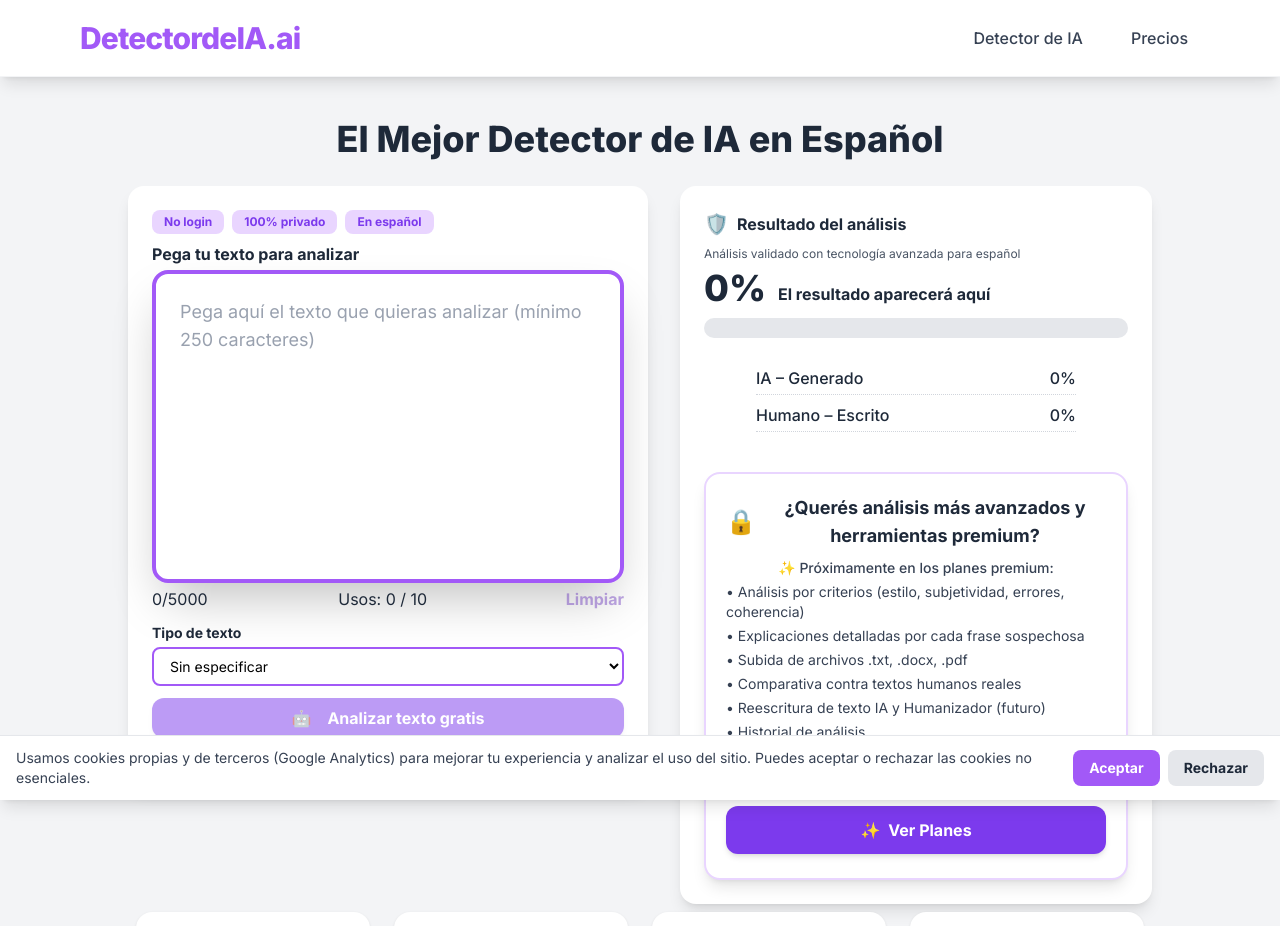
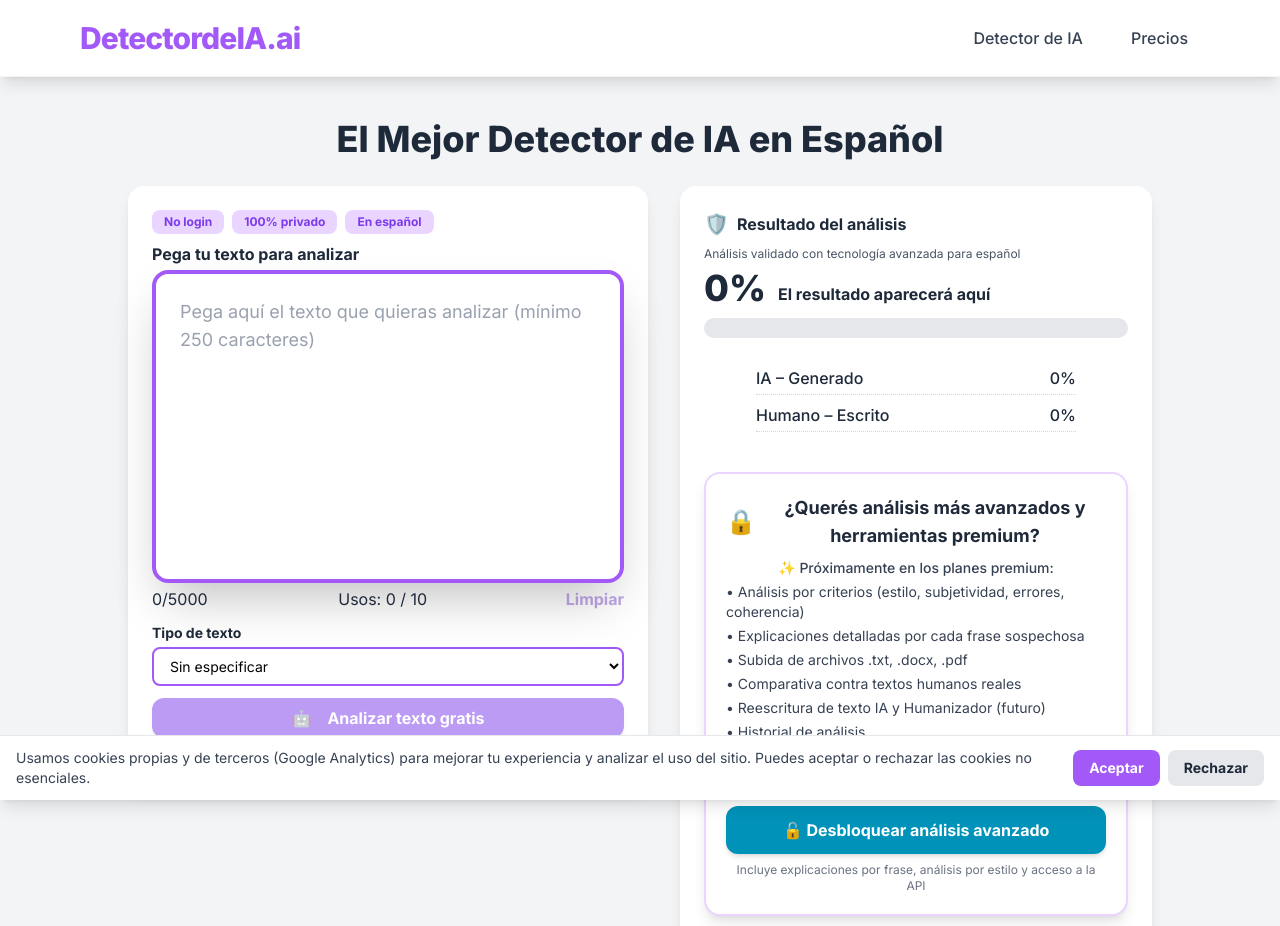
Before and after one commit to pmagustinparis/detectordeia, a Next.js app: page / in a window 1280 px wide. Shown: the top 926 px of the page. Built offline with nearby package versions, Linux system fonts and the light colour scheme.

Commit message:
Mejora CTA premium: botón compacto más visible, bloque completo al final, estructura igual a landings de países. Ajustes visuales y UX en todas las vistas.

```diff
--- a/src/app/HomePageClient.tsx
+++ b/src/app/HomePageClient.tsx
@@ -84,7 +84,7 @@ const premiumTextos = {
     'Acceso vía API para automatizar análisis',
   ],
   precio: '💰 Desde $7/mes – Planes Starter y Pro',
-  cta: 'Ver Planes',
+  cta: '🔓 Desbloquear análisis avanzado',
   aviso: '📝 Te avisaremos cuando los planes estén disponibles',
 };
 const premiumCompactTextos = {
@@ -94,7 +94,7 @@ const premiumCompactTextos = {
     'Subida de archivos y API',
     'Desde $7/mes',
   ],
-  cta: 'Ver Planes',
+  cta: '🔓 Desbloquear análisis avanzado',
   aviso: '📝 Te avisaremos cuando estén disponibles',
 };
 
@@ -253,7 +253,7 @@ export default function HomePageClient() { // Renombrado de Home a HomePageClien
             {limitReached && (
               <div className="flex flex-col items-center gap-2 p-2 bg-red-50 rounded-lg border border-red-200 mt-1">
                 <span className="text-red-700 font-semibold flex items-center gap-2 text-xs"><span>🚫</span>Has alcanzado el límite de {DAILY_LIMIT} análisis gratuitos hoy.</span>
-                <button className="mt-1 bg-[#7c3aed] hover:bg-[#5b21b6] text-white font-bold py-1 px-3 rounded-xl shadow-md transition-all text-xs">Desbloquear más análisis (próximamente)</button>
+                <a href="/pricing" className="mt-1 bg-cyan-600 hover:bg-cyan-700 text-white font-bold py-2 px-3 rounded-xl shadow-md transition-all text-xs">🔓 Desbloquear análisis avanzado</a>
               </div>
             )}
             <button
@@ -353,6 +353,16 @@ export default function HomePageClient() { // Renombrado de Home a HomePageClien
                       <div className="border-dotted border-b border-gray-300" />
                     </div>
                   )}
+                  {/* CTA premium compacto inmediatamente después del resultado principal */}
+                  <div className="w-full flex flex-col items-center my-3">
+                    <a
+                      href="/pricing"
+                      className="w-full bg-cyan-600 hover:bg-cyan-700 text-white font-bold py-2 rounded-xl shadow-md transition-all text-base text-center"
+                    >
+                      🔓 Desbloquear análisis avanzado
+                    </a>
+                    <p className="text-xs text-gray-500 mt-1">Incluye explicaciones por frase, análisis por estilo y acceso a la API</p>
+                  </div>
                   {/* Mostrar huellas lingüísticas solo si existen */}
                   {result.linguistic_footprints && result.linguistic_footprints.length > 0 && (
                     <div className="w-full max-w-xl mb-2">
@@ -385,12 +395,21 @@ export default function HomePageClient() { // Renombrado de Home a HomePageClien
                       </Tooltip>
                     )}
                   </div>
+
                   {/* Próximamente: Reescribir como texto humano */}
                   <div className="bg-gray-100 text-gray-500 rounded-lg px-4 py-2 text-sm font-medium mb-2">
                     Próximamente: Reescribir como texto humano 🤖➡️👤
                   </div>
                   <div className="text-xs text-gray-500 mt-2 mb-1">Ningún detector es 100% infalible. Usa el resultado como orientación.</div>
-                  {/* Bloque premium compacto al final cuando hay resultado */}
+                  {/* Bloque de feedback */}
+                  {!feedbackSent && result && (
+                    <FeedbackBlock
+                      originalText={text}
+                      result={result.probability}
+                      onSent={() => setFeedbackSent(true)}
+                    />
+                  )}
+                  {result && (
                     <div className="mt-6 mb-2 bg-white border border-[#e9d5ff] rounded-xl shadow p-4 flex flex-col items-center text-center">
                       <div className="flex items-center gap-2 mb-1">
                         <span className="text-xl text-[#a259f7]">🔒</span>
@@ -405,18 +424,12 @@ export default function HomePageClient() { // Renombrado de Home a HomePageClien
                       </div>
                       <a
                         href="/pricing"
-                      className="w-full bg-[#7c3aed] hover:bg-[#6d28d9] text-white font-bold py-2 px-4 rounded-xl shadow-md transition-all text-sm flex items-center justify-center gap-2 mb-1 text-center"
+                        className="w-full bg-cyan-600 hover:bg-cyan-700 text-white font-bold py-3 px-4 rounded-xl shadow-md transition-all text-sm flex items-center justify-center gap-2 mb-2 text-center"
                       >
-                      <span>✨</span> Ver Planes
+                        🔓 Desbloquear análisis avanzado
                       </a>
+                      <p className="text-xs text-gray-500">Incluye explicaciones por frase, análisis por estilo y acceso a la API</p>
                     </div>
-                  {/* Bloque de feedback */}
-                  {!feedbackSent && result && (
-                    <FeedbackBlock
-                      originalText={text}
-                      result={result.probability}
-                      onSent={() => setFeedbackSent(true)}
-                    />
                   )}
                 </>
               ) : (
--- a/src/app/components/DetectorMain.tsx
+++ b/src/app/components/DetectorMain.tsx
@@ -78,7 +78,7 @@ const premiumTextos = {
     'Acceso vía API para automatizar análisis',
   ],
   precio: '💰 Desde $7/mes – Planes Starter y Pro',
-  cta: 'Ver Planes',
+  cta: '🔓 Desbloquear análisis avanzado',
   aviso: '📝 Te avisaremos cuando los planes estén disponibles',
 };
 const premiumCompactTextos = {
@@ -88,7 +88,7 @@ const premiumCompactTextos = {
     'Subida de archivos y API',
     'Desde $7/mes',
   ],
-  cta: 'Ver Planes',
+  cta: '🔓 Desbloquear análisis avanzado',
   aviso: '📝 Te avisaremos cuando estén disponibles',
 };
 
@@ -236,7 +236,7 @@ export default function DetectorMain({
           {limitReached && (
             <div className="flex flex-col items-center gap-2 p-2 bg-red-50 rounded-lg border border-red-200 mt-1">
               <span className="text-red-700 font-semibold flex items-center gap-2 text-xs"><span>🚫</span>Has alcanzado el límite de {DAILY_LIMIT} análisis gratuitos hoy.</span>
-              <a href="/pricing" className="mt-1 bg-[#7c3aed] hover:bg-[#5b21b6] text-white font-bold py-1 px-3 rounded-xl shadow-md transition-all text-xs">Ver Planes</a>
+              <a href="/pricing" className="mt-1 bg-cyan-600 hover:bg-cyan-700 text-white font-bold py-2 px-3 rounded-xl shadow-md transition-all text-xs">🔓 Desbloquear análisis avanzado</a>
             </div>
           )}
           <button
@@ -291,6 +291,18 @@ export default function DetectorMain({
                     "El texto muestra variación natural en el estilo, uso de lenguaje coloquial y elementos subjetivos, características típicas de contenido escrito por humanos."}
                 </div>
                 <ConfidenceBar value={result.probability} />
+
+                {/* CTA premium compacto inmediatamente después del resultado principal */}
+                <div className="w-full flex flex-col items-center my-3">
+                  <a
+                    href="/pricing"
+                    className="w-full bg-cyan-600 hover:bg-cyan-700 text-white font-bold py-2 rounded-xl shadow-md transition-all text-base text-center"
+                  >
+                    🔓 Desbloquear análisis avanzado
+                  </a>
+                  <p className="text-xs text-gray-500 mt-1">Incluye explicaciones por frase, análisis por estilo y acceso a la API</p>
+                </div>
+
                 {/* Interpretación explicativa */}
                 {result.interpretation && (
                   <div className="mt-2 text-sm text-gray-600 italic">
@@ -380,10 +392,11 @@ export default function DetectorMain({
                   </div>
                   <a
                     href="/pricing"
-                    className="w-full bg-[#7c3aed] hover:bg-[#6d28d9] text-white font-bold py-2 px-4 rounded-xl shadow-md transition-all text-sm flex items-center justify-center gap-2 mb-1 text-center"
+                    className="w-full bg-cyan-600 hover:bg-cyan-700 text-white font-bold py-3 px-4 rounded-xl shadow-md transition-all text-sm flex items-center justify-center gap-2 mb-2 text-center"
                   >
-                    <span>✨</span> Ver Planes
+                    🔓 Desbloquear análisis avanzado
                   </a>
+                  <p className="text-xs text-gray-500">Incluye explicaciones por frase, análisis por estilo y acceso a la API</p>
                 </div>
                 {/* Bloque de feedback */}
                 {!feedbackSent && result && (
--- a/src/app/components/PremiumUpsellBlock.tsx
+++ b/src/app/components/PremiumUpsellBlock.tsx
@@ -26,10 +26,11 @@ const PremiumUpsellBlock: React.FC<PremiumUpsellBlockProps> = ({ textos }) => (
     </div>
     <a
       href="/pricing"
-      className="w-full bg-[#7c3aed] hover:bg-[#6d28d9] text-white font-bold py-3 px-6 rounded-xl shadow-md transition-all text-base flex items-center justify-center gap-2 mb-1"
+      className="w-full bg-cyan-600 hover:bg-cyan-700 text-white font-bold py-3 px-6 rounded-xl shadow-md transition-all text-base flex items-center justify-center gap-2 mb-2"
     >
-      <span>✨</span> {textos.cta}
+      {textos.cta}
     </a>
+    <p className="text-xs text-gray-500">Incluye explicaciones por frase, análisis por estilo y acceso a la API</p>
   </div>
 );
 
--- a/src/app/components/PremiumUpsellCompact.tsx
+++ b/src/app/components/PremiumUpsellCompact.tsx
@@ -22,11 +22,11 @@ const PremiumUpsellCompact: React.FC<PremiumUpsellCompactProps> = ({ textos }) =
     </div>
     <a
       href="/pricing"
-      className="w-full bg-[#7c3aed] hover:bg-[#6d28d9] text-white font-bold py-2 px-4 rounded-xl shadow-md transition-all text-sm flex items-center justify-center gap-2 mb-1"
+      className="w-full bg-cyan-600 hover:bg-cyan-700 text-white font-bold py-3 px-4 rounded-xl shadow-md transition-all text-sm flex items-center justify-center gap-2 mb-2"
     >
-      <span>✨</span> {textos.cta}
+      {textos.cta}
     </a>
-    <div className="text-xs text-gray-500">{textos.aviso}</div>
+    <p className="text-xs text-gray-500">Incluye explicaciones por frase, análisis por estilo y acceso a la API</p>
   </div>
 );
 
--- a/src/app/precios/page.tsx
+++ b/src/app/precios/page.tsx
@@ -19,7 +19,7 @@ export default function PreciosPage() {
         <span>Máximo 500 caracteres por análisis</span>
       </li>
     </ul>
-    <a href="/" className="block w-full text-center bg-[#a259f7] hover:bg-[#7c3aed] text-white font-semibold py-3 px-6 rounded-lg transition-colors">
+    <a href="/" className="block w-full text-center bg-cyan-600 hover:bg-cyan-700 text-white font-semibold py-3 px-6 rounded-lg transition-colors">
       Probar Ahora
     </a>
   </div>
@@ -41,9 +41,10 @@ export default function PreciosPage() {
         <span>Hasta 10,000 caracteres por análisis</span>
       </li>
     </ul>
-    <a href="/premium" className="block w-full text-center bg-[#a259f7] hover:bg-[#7c3aed] text-white font-semibold py-3 px-6 rounded-lg transition-colors">
-      Upgrade a Premium
+    <a href="/premium" className="block w-full text-center bg-cyan-600 hover:bg-cyan-700 text-white font-semibold py-3 px-6 rounded-lg transition-colors">
+      🔓 Desbloquear análisis avanzado
     </a>
+    <p className="text-xs text-gray-500 mt-2 text-center">Incluye explicaciones por frase, análisis por estilo y acceso a la API</p>
   </div>
 </div>
   );
--- a/src/app/pricing/PricingPageClient.tsx
+++ b/src/app/pricing/PricingPageClient.tsx
@@ -119,11 +119,12 @@ export default function PricingPageClient() { // Renombrado
           </ul>
           <button
             onClick={() => openModal('Starter')}
-            className="mt-auto bg-blue-500 hover:bg-blue-700 text-white font-bold py-2 px-6 rounded-xl shadow-md transition-all text-base"
+            className="mt-auto bg-blue-500 hover:bg-blue-700 text-white font-bold py-3 px-6 rounded-xl shadow-md transition-all text-base"
           >
             Avísame cuando esté disponible
           </button>
           <p className="text-xs text-gray-500 mt-2 text-center">Este plan estará disponible próximamente</p>
+          <p className="text-xs text-gray-500 mt-1 text-center">Incluye explicaciones por frase, análisis por estilo y acceso a la API</p>
         </div>
         <div className="bg-white rounded-2xl shadow-lg p-6 flex flex-col items-center border border-[#e9d5ff]">
           <h2 className="text-2xl font-bold text-[#a259f7] mb-2">Pro</h2>
@@ -146,11 +147,12 @@ export default function PricingPageClient() { // Renombrado
           </ul>
           <button
             onClick={() => openModal('Pro')}
-            className="mt-auto bg-blue-500 hover:bg-blue-700 text-white font-bold py-2 px-6 rounded-xl shadow-md transition-all text-base"
+            className="mt-auto bg-blue-500 hover:bg-blue-700 text-white font-bold py-3 px-6 rounded-xl shadow-md transition-all text-base"
           >
             Avísame cuando esté disponible
           </button>
           <p className="text-xs text-gray-500 mt-2 text-center">Este plan estará disponible próximamente</p>
+          <p className="text-xs text-gray-500 mt-1 text-center">Incluye explicaciones por frase, análisis por estilo y acceso a la API</p>
         </div>
       </div>
       {showModal && (
```
Lines whose indentation alone changed are shown as unchanged.
